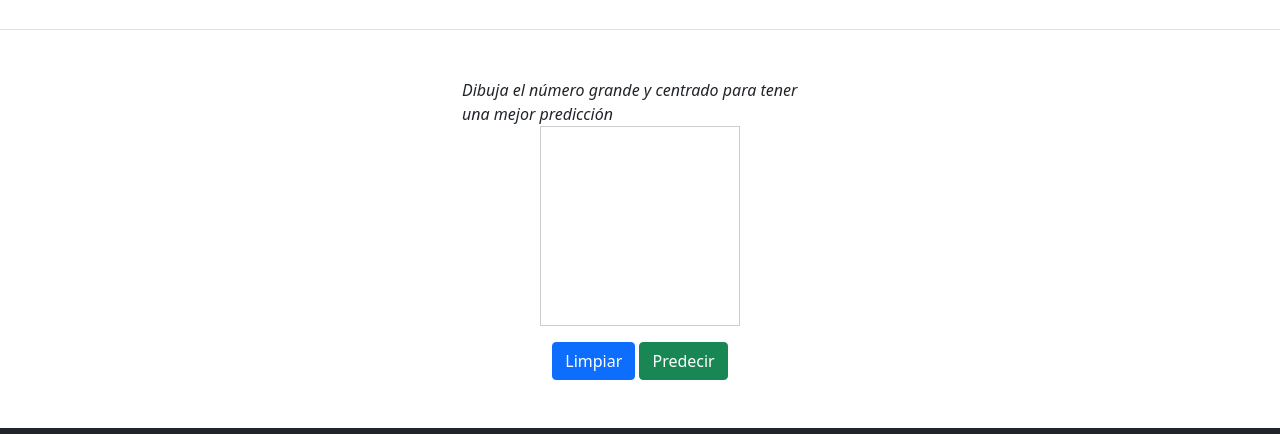
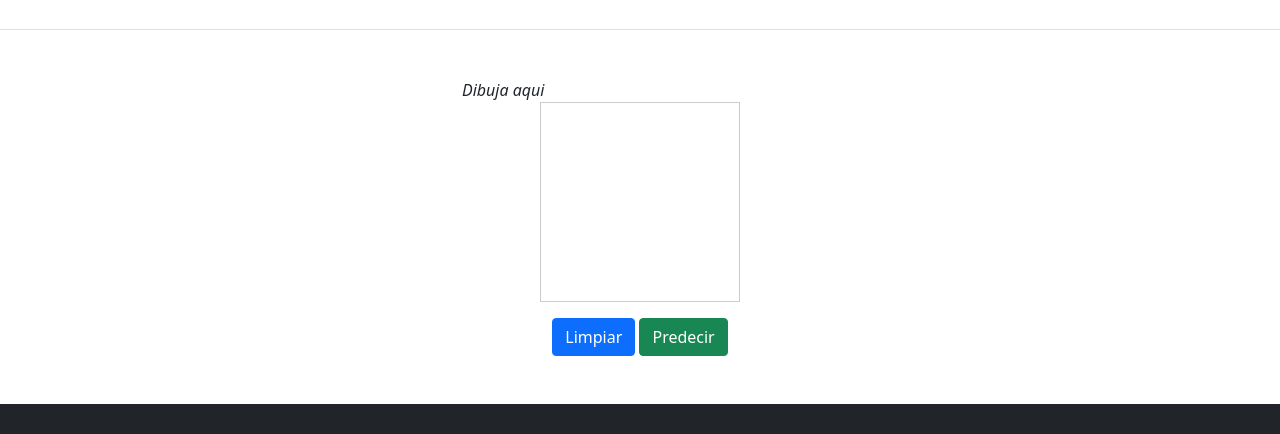
Before and after one commit to SergioChang/Caso3, a plain HTML site: page index.html in a window 1280 px wide. Shown: the part 233-667 px from the top of the page. Drawn offline with nearby package versions, Linux system fonts and the light colour scheme; a script that the page names is missing.

Commit message:
index.html

```diff
--- a/index.html
+++ b/index.html
@@ -41,7 +41,7 @@
         <div class="row">
           <div class="col-12 col-md-4 offset-md-4">
             <div id="canvas-container">
-              <div><i>Dibuja el n&uacute;mero grande y centrado para tener una mejor predicci&oacute;n</i></div>
+              <div><i>Dibuja aqui</i></div>
               <canvas id="bigcanvas" width="200" height="200"></canvas>
               <canvas id="smallcanvas" width="28" height="28" style="display: none"></canvas>
             </div>
```
